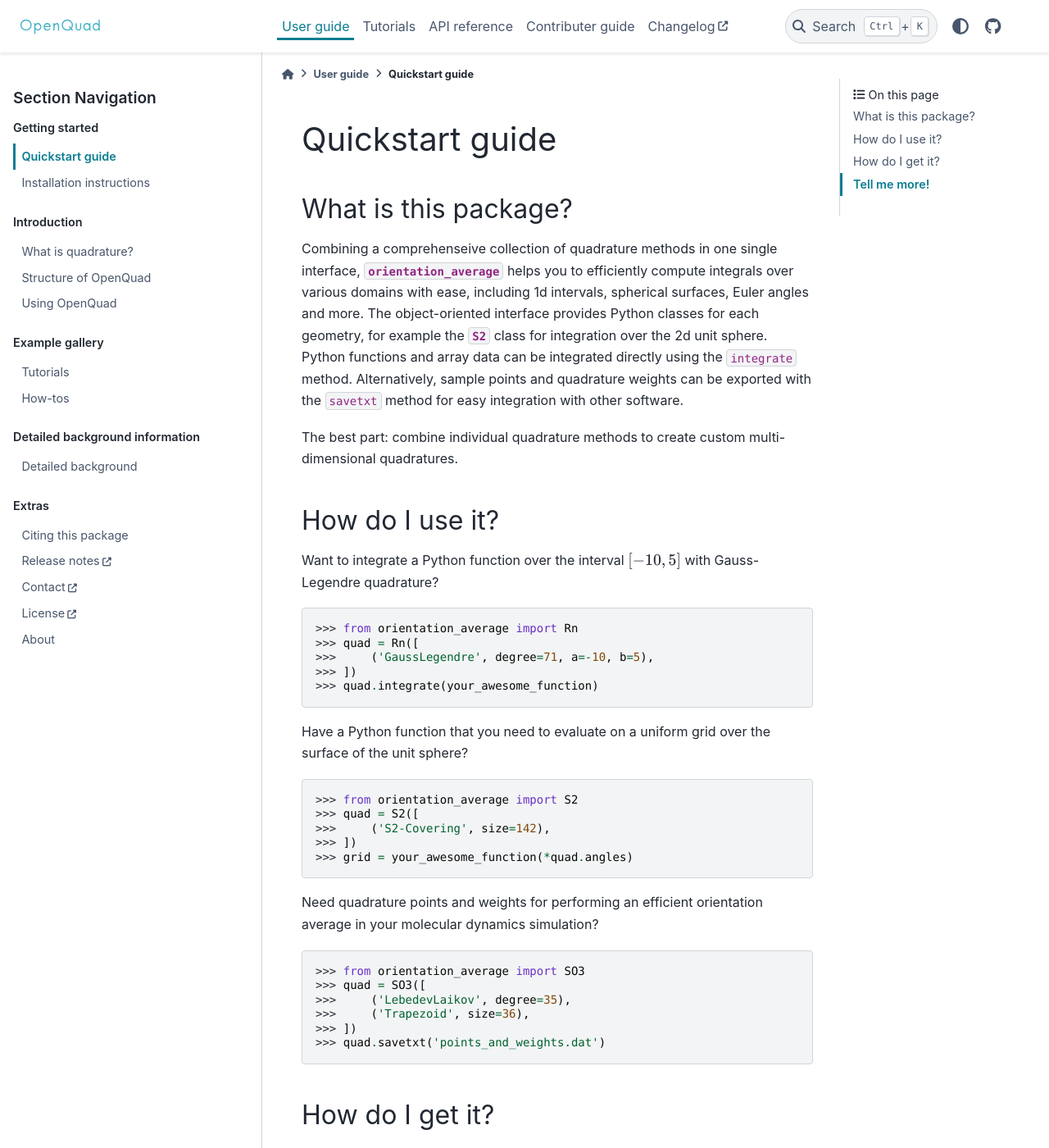
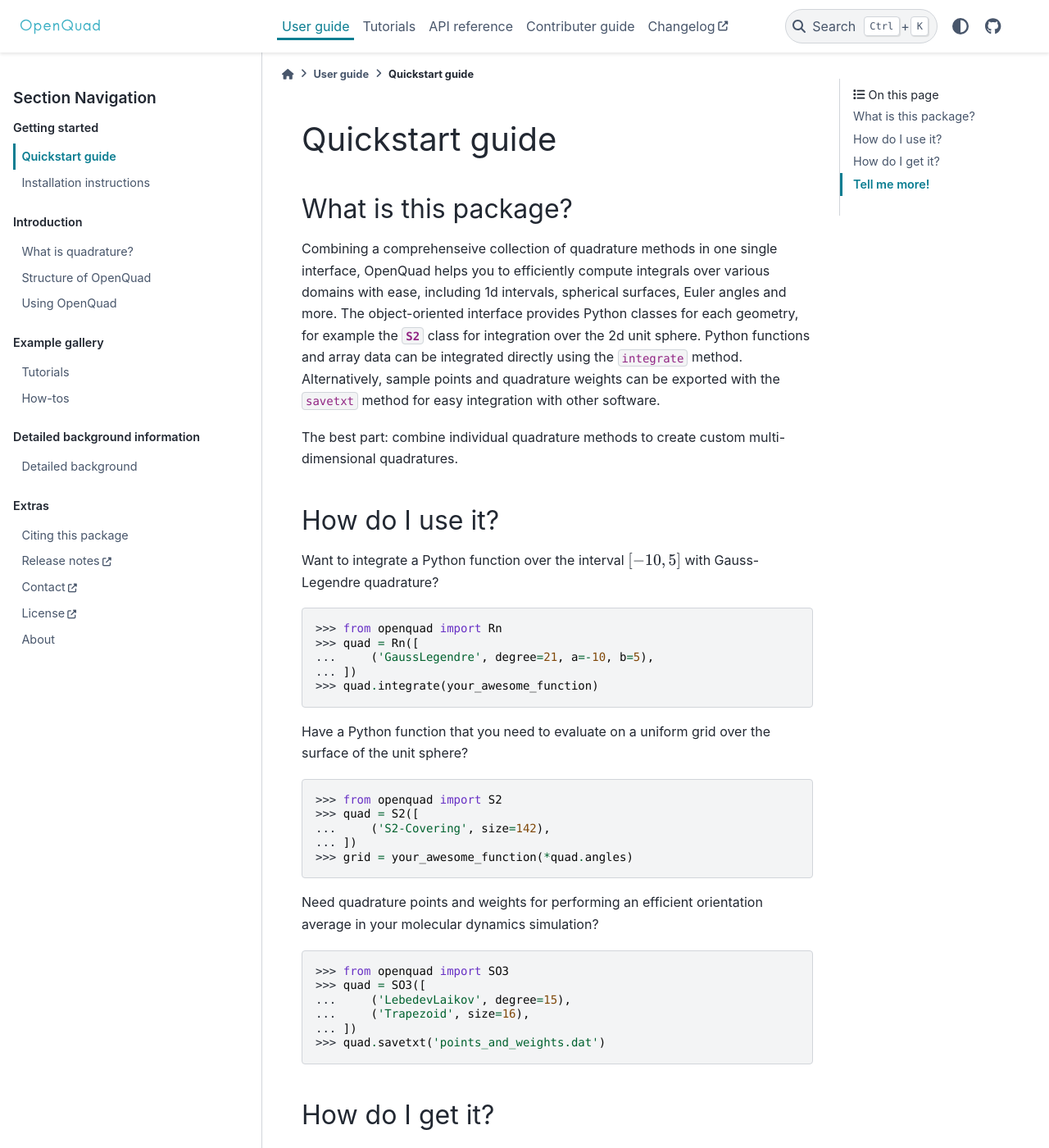
Before and after one commit to qucontrol/openquad, a Sphinx documentation site: the page built from doc/using/quickstart.rst, in a window 1280 px wide and 1400 px high. Shown: the whole window at 82% size. Built offline with Sphinx 7.4.7 and the PyData theme 0.15.4, drawn with Linux system fonts in a browser that asks for light colours; pages that are not in the unit, such as notebooks, are missing from menus; cross-references to code outside the pages are shown as plain code; some of the changed text lies outside the part shown.

Commit message:
Fix doctest strings and various typos

```diff
--- a/doc/using/about.rst
+++ b/doc/using/about.rst
@@ -4,7 +4,7 @@
 -----
 
 |openquad| is being developed by members of the `Quantum dynamics & control
-group`_ at Freie Universität Berlin under the lead of `Alexander Blech_`,
+group`_ at Freie Universität Berlin under the lead of `Alexander Blech`_,
 `Daniel Reich`_ and `Christiane Koch`_.
 
 Contributions from both the scientific and open source community are very welcome!
--- a/doc/using/install.rst
+++ b/doc/using/install.rst
@@ -29,7 +29,7 @@
 
 .. code-block:: bash
 
-    python -m pip install orientation_average
+    python -m pip install openquad
 
 This will install the most recent stable release into your active
 `environment`_ along with any dependencies.
--- a/doc/using/quickstart.rst
+++ b/doc/using/quickstart.rst
@@ -8,14 +8,14 @@
 ^^^^^^^^^^^^^^^^^^^^^
 
 Combining a comprehenseive collection of quadrature methods in one single
-interface, :mod:`orientation_average` helps you to efficiently compute
-integrals over various domains with ease, including 1d intervals, spherical
-surfaces, Euler angles and more. The object-oriented interface provides Python
-classes for each geometry, for example the :class:`S2` class for integration
-over the 2d unit sphere. Python functions and array data can be integrated
-directly using the :method:`integrate` method. Alternatively, sample points and
-quadrature weights can be exported with the :method:`savetxt` method for easy
-integration with other software.
+interface, |openquad| helps you to efficiently compute integrals over various
+domains with ease, including 1d intervals, spherical surfaces, Euler angles and
+more. The object-oriented interface provides Python classes for each geometry,
+for example the :class:`S2` class for integration over the 2d unit sphere.
+Python functions and array data can be integrated directly using the
+:method:`integrate` method. Alternatively, sample points and quadrature weights
+can be exported with the :method:`savetxt` method for easy integration with
+other software.
 
 The best part: combine individual quadrature methods to create custom
 multi-dimensional quadratures.
@@ -34,37 +34,39 @@
 
 .. testcode::
 
-    >>> from orientation_average import Rn
+    >>> from openquad import Rn
     >>> quad = Rn([
-    >>>     ('GaussLegendre', degree=71, a=-10, b=5),
-    >>> ])
+    ...     ('GaussLegendre', degree=21, a=-10, b=5),
+    ... ])
     >>> quad.integrate(your_awesome_function)
 
-Have a Python function that you need to evaluate on a uniform grid over the surface of the unit sphere?
+Have a Python function that you need to evaluate on a uniform grid over the
+surface of the unit sphere?
 
 .. testcode::
    :hide:
 
    >>> def your_awesome_function(theta, phi):
-   >>>  return np.sin(theta) * np.cos(phi)
+   ...  return np.sin(theta) * np.cos(phi)
 
 .. testcode::
 
-    >>> from orientation_average import S2
+    >>> from openquad import S2
     >>> quad = S2([
-    >>>     ('S2-Covering', size=142),
-    >>> ])
+    ...     ('S2-Covering', size=142),
+    ... ])
     >>> grid = your_awesome_function(*quad.angles)
 
-Need quadrature points and weights for performing an efficient orientation average in your molecular dynamics simulation?
+Need quadrature points and weights for performing an efficient orientation
+average in your molecular dynamics simulation?
 
 .. testcode::
 
-    >>> from orientation_average import SO3
+    >>> from openquad import SO3
     >>> quad = SO3([
-    >>>     ('LebedevLaikov', degree=35),
-    >>>     ('Trapezoid', size=36),
-    >>> ])
+    ...     ('LebedevLaikov', degree=15),
+    ...     ('Trapezoid', size=16),
+    ... ])
     >>> quad.savetxt('points_and_weights.dat')
 
 
@@ -75,14 +77,17 @@
 
 .. code-block:: bash
 
-    pip install orientation_average
+    pip install openquad
 
 
 Tell me more!
 ^^^^^^^^^^^^^
 
-Have a look at the :ref:`user guide <using>` and the :ref:`example gallery <examples>`.
+Have a look at the :ref:`user guide <using>` and the :ref:`example gallery
+<examples>`.
 
-Don't know, which method to choose? Read our `paper`_.
+.. tip::
+
+   Don't know, which method to choose? Read our `paper`_.
 
 .. _paper: https://arxiv.org/abs/2407.17434
```
Also changed, not shown: doc/using/howtos.rst (+12 -12 lines), doc/using/intro_using.rst (+5 -14 lines).
